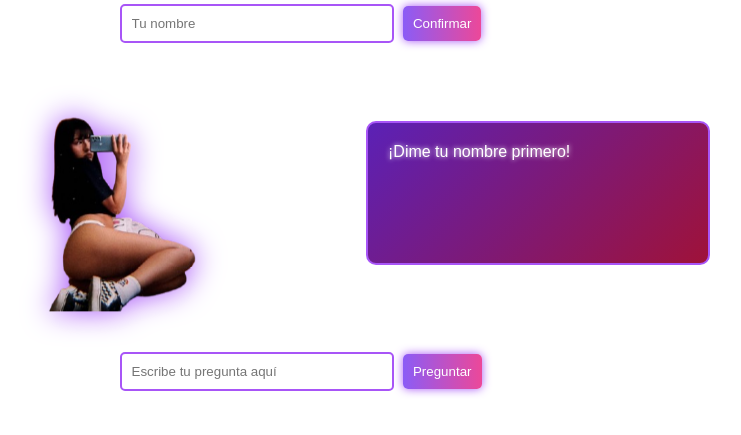
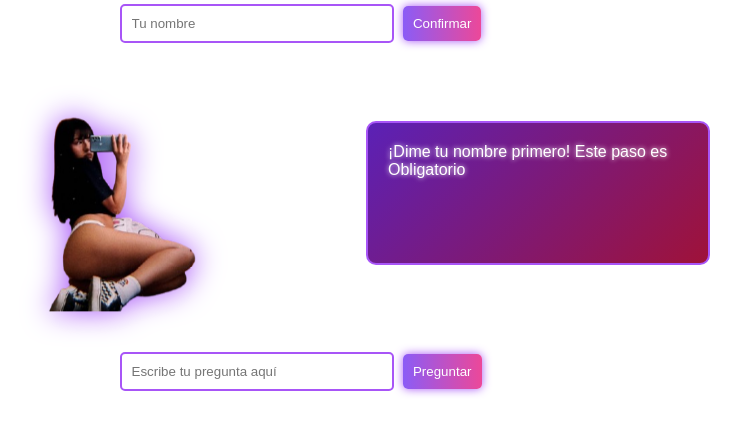
Before and after one commit to danielcaicedo95/ali-responde, a plain HTML site: page index.html in a window 1280 px wide. Shown: the part 107-542 px from the top of the page, without its empty margins (337-1078 px from the left). Drawn offline with Linux system fonts and the light colour scheme.

Commit message:
nombre obligatorio

```diff
--- a/index.html
+++ b/index.html
@@ -90,7 +90,7 @@
   <div class="container">
     <img src="ali.png" alt="Ali" class="photo">
     <div class="dialogue-box" id="dialogue-box">
-      ¡Dime tu nombre primero!
+      ¡Dime tu nombre primero! Este paso es Obligatorio
     </div>
   </div>
   <div class="questions">
```
